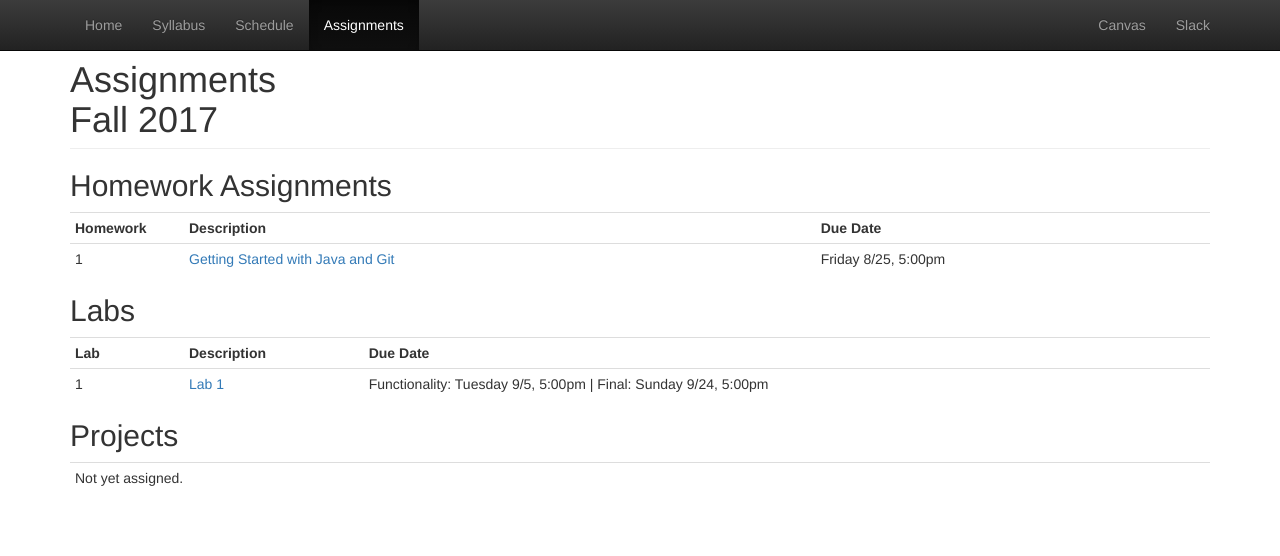
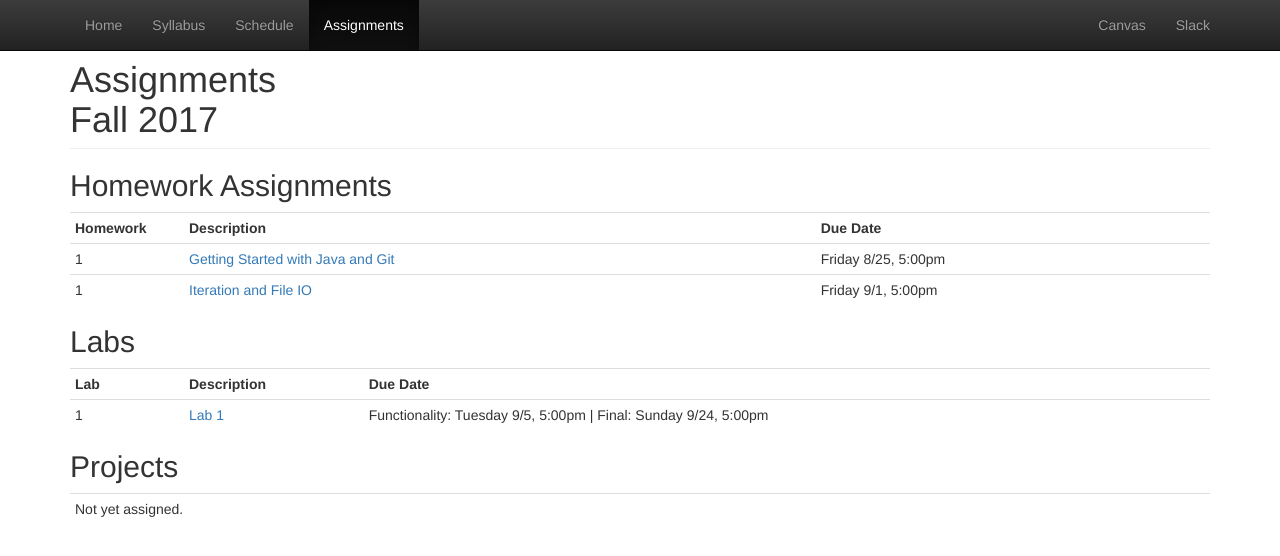
Before and after one commit to CS514-F17/cs514-f17.github.io, a Jekyll site: the page built from assignments.html, in a window 1280 px wide. Shown: the top 556 px of the page. Built offline with Jekyll 4.4.1, drawn with Linux system fonts in a browser that asks for light colours.

Commit message:
add homework 2

```diff
--- a/assignments.html
+++ b/assignments.html
@@ -18,6 +18,11 @@
        <td>1</td>
        <td><a href="https://github.com/CS514-F17/Homework1/blob/master/README.md">Getting Started with Java and Git</a></td>
        <td>Friday 8/25, 5:00pm</td>
+     </tr>
+     <tr>
+       <td>1</td>
+       <td><a href="https://github.com/CS514-F17/Homework2/blob/master/README.md">Iteration and File IO</a></td>
+       <td>Friday 9/1, 5:00pm</td>
      </tr>
 <!--      <tr>
        <td>2</td>
--- a/schedule.html
+++ b/schedule.html
@@ -55,8 +55,7 @@
 			-->
 		</td>
 		<td>
-<!-- 			<a href="https://github.com/CS514-F17/Lab2/blob/master/README.md"><strong>Due Friday</strong> - Lab 2</a>
--->
+			<a href="https://github.com/CS514-F17/Homework2/blob/master/README.md"><strong>Due Friday</strong> - Homework 2</a>
 		</td>
 	</tr>
 	<tr>
```
